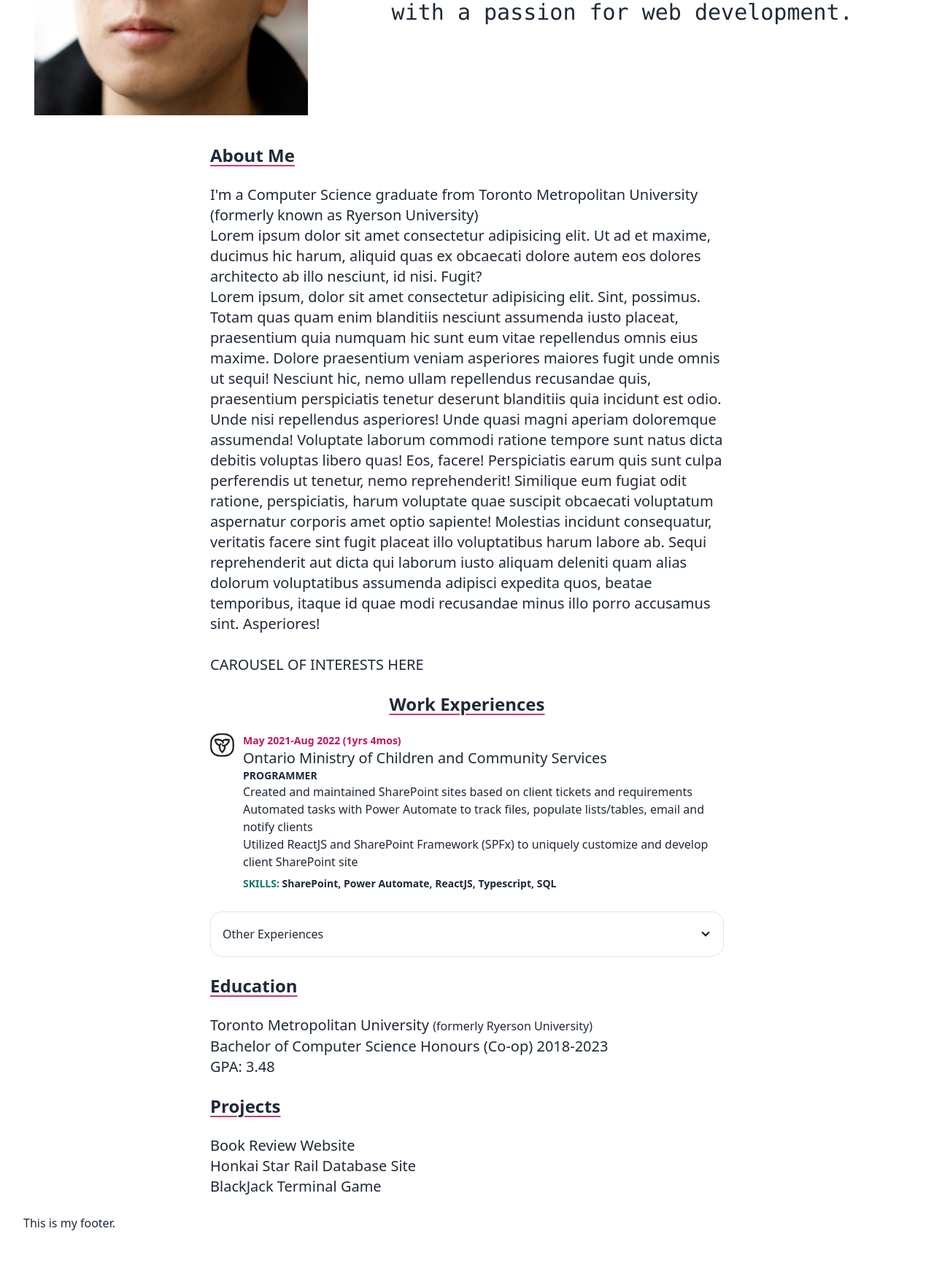
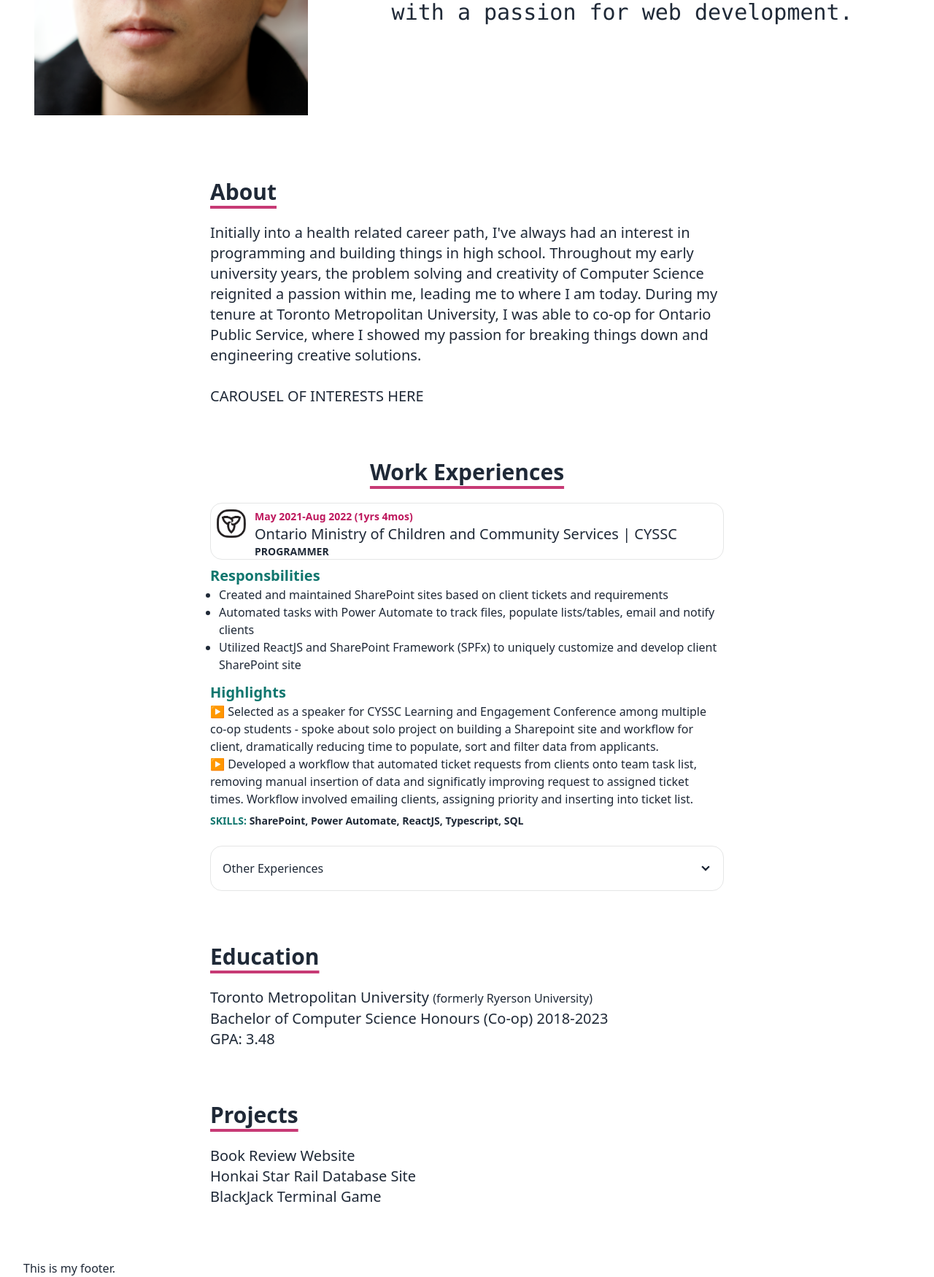
Before and after one commit to auschanh/personal-site, a PHP site: page / in a window 1280 px wide. Shown: the part 267-2017 px from the top of the page at 73% size. Before the commit the page ends 1953 px from the top, so only its background shows below. Run offline with PHP 8.4, Linux system fonts and the light colour scheme.

Commit message:
finished work section

```diff
--- a/index.html
+++ b/index.html
@@ -26,40 +26,55 @@
             </div>
         </div>
         <br>
+        <br>
+        <br>
 
         <div class="section about row-span-1">
-            <h1> About Me </h1><br>
+            <h1> About </h1><br>
             <div class="section-desc">
-                <p>I'm a Computer Science graduate from
-                    Toronto Metropolitan University (formerly known as Ryerson University)</p>
-                    <p>Lorem ipsum dolor sit amet consectetur adipisicing elit. Ut ad et maxime, ducimus hic harum, aliquid quas ex obcaecati dolore autem eos dolores architecto ab illo nesciunt, id nisi. Fugit?</p>
-                    <p>Lorem ipsum, dolor sit amet consectetur adipisicing elit. Sint, possimus. Totam quas quam enim blanditiis nesciunt assumenda iusto placeat, praesentium quia numquam hic sunt eum vitae repellendus omnis eius maxime.
-                    Dolore praesentium veniam asperiores maiores fugit unde omnis ut sequi! Nesciunt hic, nemo ullam repellendus recusandae quis, praesentium perspiciatis tenetur deserunt blanditiis quia incidunt est odio. Unde nisi repellendus asperiores!
-                    Unde quasi magni aperiam doloremque assumenda! Voluptate laborum commodi ratione tempore sunt natus dicta debitis voluptas libero quas! Eos, facere! Perspiciatis earum quis sunt culpa perferendis ut tenetur, nemo reprehenderit!
-                    Similique eum fugiat odit ratione, perspiciatis, harum voluptate quae suscipit obcaecati voluptatum aspernatur corporis amet optio sapiente! Molestias incidunt consequatur, veritatis facere sint fugit placeat illo voluptatibus harum labore ab.
-                    Sequi reprehenderit aut dicta qui laborum iusto aliquam deleniti quam alias dolorum voluptatibus assumenda adipisci expedita quos, beatae temporibus, itaque id quae modi recusandae minus illo porro accusamus sint. Asperiores!</p>
+                <p> Initially into a health related career path, I've always had an interest in programming
+                    and building things in high school. Throughout my early university years, the problem solving and creativity of
+                    Computer Science reignited a passion within me, leading me to where I am today. During my tenure at Toronto Metropolitan University, I was able to
+                    co-op for Ontario Public Service, where I showed my passion for breaking things down and engineering creative solutions.
+                </p>
+
                     <br>
                     <p>CAROUSEL OF INTERESTS HERE </p>
                 </div>
         </div>
         <br>
+        <br>
+        <br>
 
         <div class="section work row-span-1 justify-items-center">
             <h1>Work Experiences</h1><br>
             <div class="section-desc">
-                <div class="flex">
-                    <div>
-                        <img src="assets/ops-logo.png" alt="Ontario Public Service Logo" class="w-20 md:w-10">
+                <div class="">
+                    <div class="flex border border-base-300 rounded-2xl pl-2 pt-2 mb-2">
+                        <div>
+                            <img src="assets/ops-logo.png" alt="Ontario Public Service Logo" class="w-20 md:w-10">
+                        </div>
+                        <div class="ml-3">
+
+                            <p class="text-pink-700 font-extrabold text-sm">May 2021-Aug 2022 (1yrs 4mos)</p>
+                            <p class="">Ontario Ministry of Children and Community Services | CYSSC</p>
+                            <p class="text-sm font-bold">PROGRAMMER</p>
                     </div>
-                    <div class="ml-3">
-                        <p class="text-pink-700 font-extrabold text-sm">May 2021-Aug 2022 (1yrs 4mos)</p>
-                        <p class="">Ontario Ministry of Children and Community Services</p>
-                        <p class="text-sm font-bold">PROGRAMMER</p>
-                        <ul class="job-desc text-base">
+                    </div>
+                    <p class="text-teal-700 font-extrabold">Responsbilities</p>
+                        <ul class="job-desc text-base list-disc ml-3">
+
                             <li>Created and maintained SharePoint sites based on client tickets and requirements</li>
                             <li>Automated tasks with Power Automate to track files, populate lists/tables, email and notify clients</li>
                             <li>Utilized ReactJS and SharePoint Framework (SPFx) to uniquely customize and develop client SharePoint site</li>
                         </ul>
+                        <p class="text-teal-700 font-extrabold font-xl mt-3">Highlights</p>
+                        <p class="text-base"> ▶ Selected as a speaker for CYSSC Learning and Engagement Conference among multiple co-op students
+                            - spoke about solo project on building a Sharepoint site and workflow for client, dramatically reducing time to populate, sort and filter data from applicants.
+                        </p>
+                        <p class="text-base"> ▶ Developed a workflow that automated ticket requests from clients onto team task list, removing manual insertion of data and significatly improving request to assigned ticket times.
+                            Workflow involved emailing clients, assigning priority and inserting into ticket list.
+                        </p>
                         <p class="text-sm mt-2 font-bold"><span class="text-sm text-teal-700 font-extrabold">SKILLS: </span>SharePoint, Power Automate, ReactJS, Typescript, SQL</p>
                     </div>
                 </div>
@@ -70,11 +85,18 @@
                         Other Experiences
                     </div>
                     <div class="collapse-content">
-                        <p>Longos Corporation (Retail)</p>
+                        <p class="text-pink-700 font-extrabold text-sm">Jul 2016-April 2021 (4yrs 8mos)</p>
+                        <p class="text-xl">Longos Corporation (Retail)</p>
+                        <p class="text-sm font-bold">DAIRY CLERK</p>
+                        <p class="job-desc text-base">
+                            Daily tasks included: solo closing the department on closing days, stocking inventory and
+                            assisting customers. A lot of my interpersonal skills were developed here, such as <span class="font-bold">teamwork</span>, <span class="font-bold">intiative</span>, and <span class="font-bold">customer service</span>.
+                        </p>
                     </div>
                 </div>
                 </div>
-            </div>
+        <br>
+        <br>
         <br>
 
         <div class="section education row-span-1">
@@ -86,6 +108,8 @@
             </div>
 
         </div>
+        <br>
+        <br>
         <br>
 
         <div class="section projects row-span-1">
@@ -100,6 +124,8 @@
         </div>
 
         <br>
+        <br>
+        <br>
 
         <footer>
             This is my footer.
--- a/src/input.css
+++ b/src/input.css
@@ -5,8 +5,8 @@
 /* Custom CSS */
 
 h1 {
-  @apply decoration-pink-700/85 underline decoration-2 underline-offset-4;
-  @apply text-2xl font-bold;
+  @apply decoration-pink-700/85 underline decoration-4 underline-offset-8;
+  @apply text-3xl font-bold;
     /* font-size: 1.5rem;
     line-height: 2rem;
     font-weight: bold; */
@@ -26,6 +26,7 @@ h2 {
 }
 
 .section {
+  /* temporary centered content */
   @apply lg:mx-64;
 }
 
--- a/style.css
+++ b/style.css
@@ -1353,6 +1353,10 @@ details.collapse summary::-webkit-details-marker {
   grid-row: span 1 / span 1;
 }
 
+.mb-2 {
+  margin-bottom: 0.5rem;
+}
+
 .ml-3 {
   margin-left: 0.75rem;
 }
@@ -1365,6 +1369,10 @@ details.collapse summary::-webkit-details-marker {
   margin-top: 0.5rem;
 }
 
+.mt-3 {
+  margin-top: 0.75rem;
+}
+
 .mt-5 {
   margin-top: 1.25rem;
 }
@@ -1381,6 +1389,10 @@ details.collapse summary::-webkit-details-marker {
   width: 5rem;
 }
 
+.list-disc {
+  list-style-type: disc;
+}
+
 .grid-flow-row {
   grid-auto-flow: row;
 }
@@ -1407,6 +1419,10 @@ details.collapse summary::-webkit-details-marker {
 
 .justify-items-center {
   justify-items: center;
+}
+
+.rounded-2xl {
+  border-radius: 1rem;
 }
 
 .border {
@@ -1418,9 +1434,12 @@ details.collapse summary::-webkit-details-marker {
   border-color: var(--fallback-b3,oklch(var(--b3)/var(--tw-border-opacity)));
 }
 
-.bg-base-200 {
-  --tw-bg-opacity: 1;
-  background-color: var(--fallback-b2,oklch(var(--b2)/var(--tw-bg-opacity)));
+.pl-2 {
+  padding-left: 0.5rem;
+}
+
+.pt-2 {
+  padding-top: 0.5rem;
 }
 
 .text-center {
@@ -1478,15 +1497,19 @@ details.collapse summary::-webkit-details-marker {
   color: rgb(15 118 110 / var(--tw-text-opacity));
 }
 
+.filter {
+  filter: var(--tw-blur) var(--tw-brightness) var(--tw-contrast) var(--tw-grayscale) var(--tw-hue-rotate) var(--tw-invert) var(--tw-saturate) var(--tw-sepia) var(--tw-drop-shadow);
+}
+
 /* Custom CSS */
 
 h1 {
   text-decoration-line: underline;
   text-decoration-color: rgb(190 24 93 / 0.85);
-  text-decoration-thickness: 2px;
-  text-underline-offset: 4px;
-  font-size: 1.5rem;
-  line-height: 2rem;
+  text-decoration-thickness: 4px;
+  text-underline-offset: 8px;
+  font-size: 1.875rem;
+  line-height: 2.25rem;
   font-weight: 700;
   /* font-size: 1.5rem;
     line-height: 2rem;
@@ -1506,6 +1529,10 @@ h2 {
   padding: 15px;
 }
 
+.section {
+  /* temporary centered content */
+}
+
 @media (min-width: 1024px) {
   .section {
     margin-left: 16rem;
```
